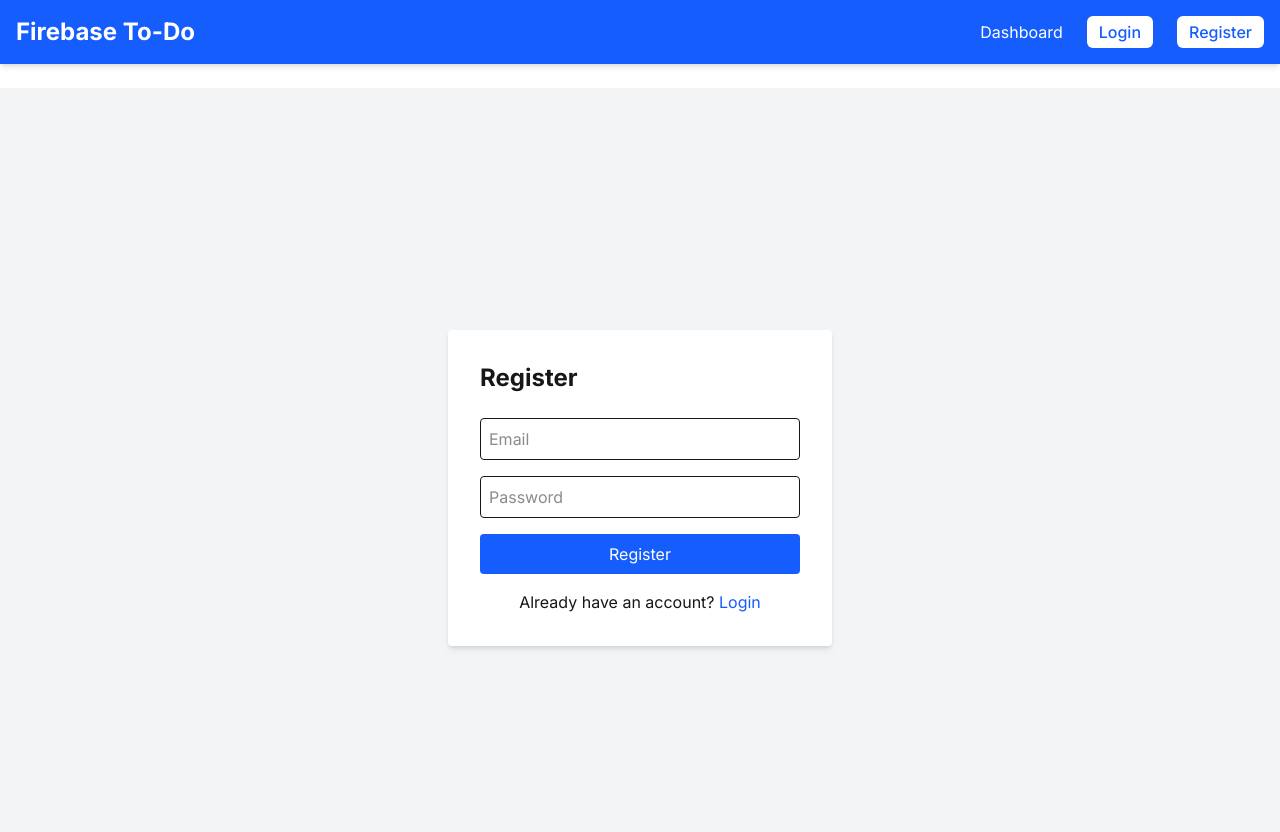
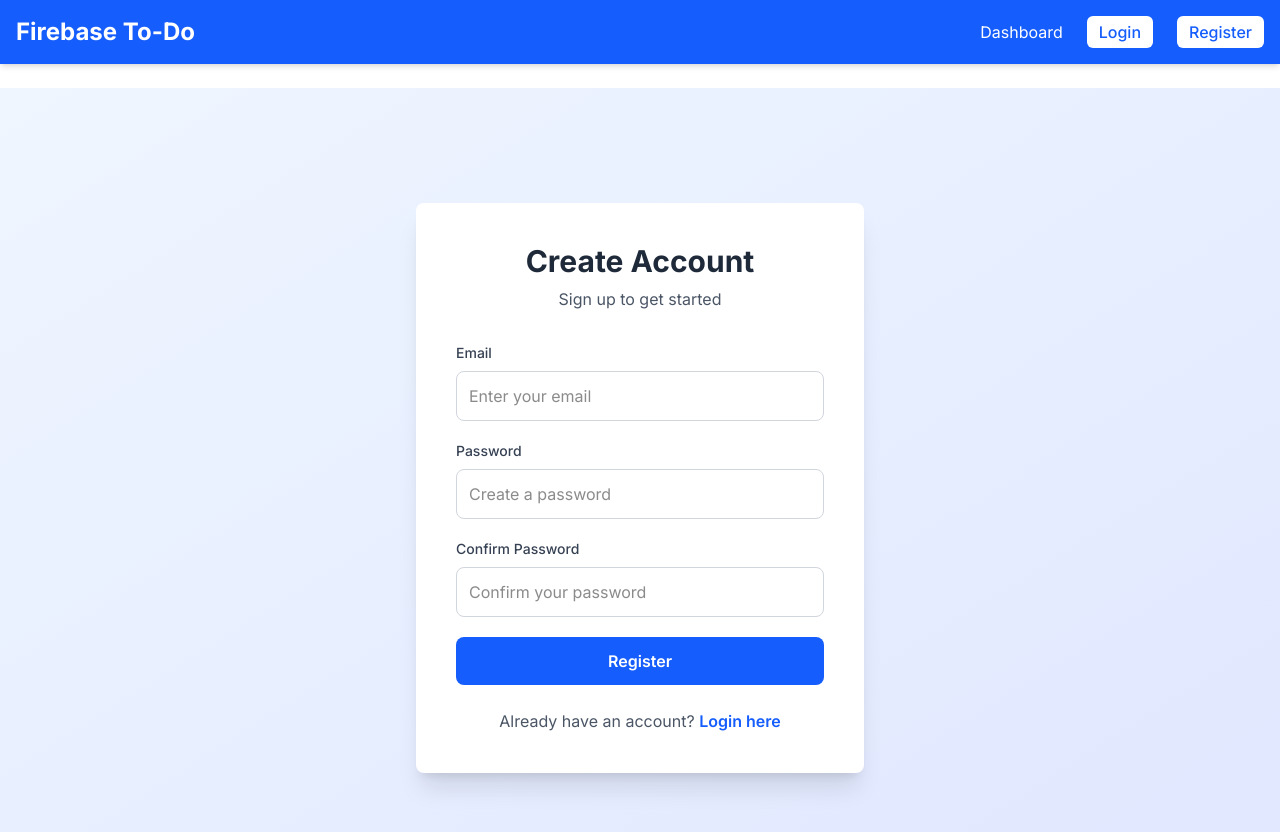
Before and after one commit to graceniyigena34/Firebase-CRUD-To-Do-App-with-Authentication, a Next.js app: page /register in a window 1280 px wide. Shown: the top 832 px of the page. Built offline with nearby package versions, Linux system fonts and the light colour scheme; no server answers.

Commit message:
Updated the register form where the user put the gmail , password, confirm password when finished goes directly to the dashboard

```diff
--- a/src/app/register/page.tsx
+++ b/src/app/register/page.tsx
@@ -8,47 +8,100 @@ import { useRouter } from "next/navigation";
 export default function Register() {
   const [email, setEmail] = useState("");
   const [password, setPassword] = useState("");
+  const [confirmPassword, setConfirmPassword] = useState("");
   const [error, setError] = useState("");
+  const [loading, setLoading] = useState(false);
   const router = useRouter();
 
   const register = async (e: React.FormEvent) => {
     e.preventDefault();
+    setError("");
+
+    if (password !== confirmPassword) {
+      setError("Passwords do not match");
+      return;
+    }
+
+    if (password.length < 6) {
+      setError("Password must be at least 6 characters");
+      return;
+    }
+
+    setLoading(true);
     try {
       await createUserWithEmailAndPassword(auth, email, password);
-      router.push("/login");
+      router.push("/");
     } catch (err: any) {
       setError(err.message);
+      setLoading(false);
     }
   };
 
   return (
-    <div className="flex items-center justify-center min-h-screen bg-gray-100">
-      <div className="bg-white p-8 rounded shadow-md w-96">
-        <h1 className="text-2xl font-bold mb-6">Register</h1>
-        {error && <p className="text-red-600 mb-4">{error}</p>}
-        <form onSubmit={register} className="space-y-4">
+    <div className="flex items-center justify-center min-h-screen bg-gradient-to-br from-blue-50 to-indigo-100">
+      <div className="bg-white p-10 rounded-lg shadow-xl w-full max-w-md">
+        <div className="text-center mb-8">
+          <h1 className="text-3xl font-bold text-gray-800">Create Account</h1>
+          <p className="text-gray-600 mt-2">Sign up to get started</p>
+        </div>
+
+        {error && (
+          <div className="bg-red-50 border border-red-200 text-red-700 px-4 py-3 rounded mb-4">
+            {error}
+          </div>
+        )}
+
+        <form onSubmit={register} className="space-y-5">
+          <div>
+            <label className="block text-sm font-medium text-gray-700 mb-2">Email</label>
             <input
               type="email"
-            placeholder="Email"
+              placeholder="Enter your email"
               value={email}
               onChange={e => setEmail(e.target.value)}
-            className="border p-2 w-full rounded"
+              className="border border-gray-300 p-3 w-full rounded-lg focus:ring-2 focus:ring-blue-500 focus:border-transparent"
               required
             />
+          </div>
+
+          <div>
+            <label className="block text-sm font-medium text-gray-700 mb-2">Password</label>
             <input
               type="password"
-            placeholder="Password"
+              placeholder="Create a password"
               value={password}
               onChange={e => setPassword(e.target.value)}
-            className="border p-2 w-full rounded"
+              className="border border-gray-300 p-3 w-full rounded-lg focus:ring-2 focus:ring-blue-500 focus:border-transparent"
               required
             />
-          <button className="bg-blue-600 text-white px-4 py-2 w-full rounded hover:bg-blue-700">
-            Register
+          </div>
+
+          <div>
+            <label className="block text-sm font-medium text-gray-700 mb-2">Confirm Password</label>
+            <input
+              type="password"
+              placeholder="Confirm your password"
+              value={confirmPassword}
+              onChange={e => setConfirmPassword(e.target.value)}
+              className="border border-gray-300 p-3 w-full rounded-lg focus:ring-2 focus:ring-blue-500 focus:border-transparent"
+              required
+            />
+          </div>
+
+          <button
+            type="submit"
+            disabled={loading}
+            className="bg-blue-600 text-white px-4 py-3 w-full rounded-lg font-semibold hover:bg-blue-700 transition-colors disabled:bg-blue-400 disabled:cursor-not-allowed"
+          >
+            {loading ? "Creating Account..." : "Register"}
           </button>
         </form>
-        <p className="mt-4 text-center">
-          Already have an account? <Link href="/login" className="text-blue-600 hover:underline">Login</Link>
+
+        <p className="mt-6 text-center text-gray-600">
+          Already have an account?{" "}
+          <Link href="/login" className="text-blue-600 font-semibold hover:underline">
+            Login here
+          </Link>
         </p>
       </div>
     </div>
```
Lines whose indentation alone changed are shown as unchanged.
